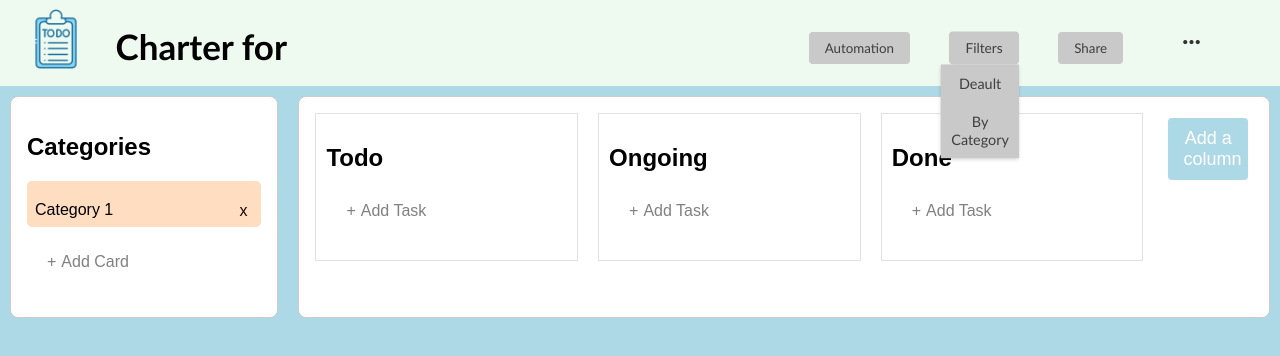
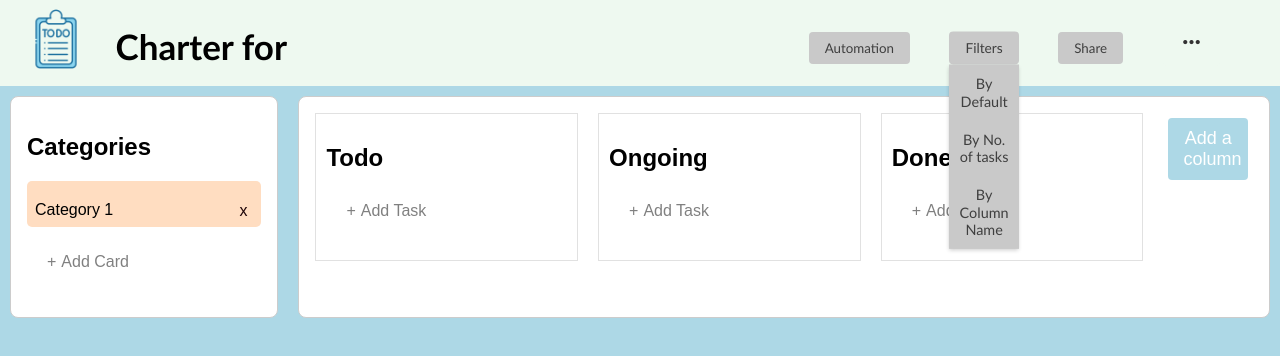
Before and after one commit to Amtizma/ProiectSOPM, a React (Create React App) app: page / in a window 1280 px wide. Both pictures are taken after a click on the button "Filters". Shown: the top 356 px of the page. Built offline with nearby package versions, Linux system fonts and the light colour scheme.

Commit message:
Filters working

```diff
--- a/src/AddTask.js
+++ b/src/AddTask.js
@@ -1,9 +1,9 @@
-import React, { useState } from 'react';
+import React, {useEffect, useState} from 'react';
 import './tasks.css';
 import TaskColumn from './TaskColumn';
 import AddColumnPopup from './AddColumnPopup';
 
-function AddTask() {
+function AddTask({sortOrder, setSortOrder }) {
   const [tasks, setTasks] = useState({
     todo: [],
     ongoing: [],
@@ -64,14 +64,40 @@ function AddTask() {
     }));
   };
 
+  const [taskCounts, setTaskCounts] = useState({
+    todo: 0,
+    ongoing: 0,
+    done: 0,
+  });
+
+  // Update task counts whenever tasks change
+  useEffect(() => {
+    const newTaskCounts = Object.fromEntries(
+        Object.entries(tasks).map(([category, categoryTasks]) => [category, categoryTasks.length])
+    );
+    setTaskCounts(newTaskCounts);
+  }, [tasks]);
+
+  // ... (other code)
+
+  const getSortedColumns = () => {
+    if (sortOrder === 'byName') {
+      return Object.keys(tasks).sort();
+    } else if (sortOrder === 'default') {
+      return Object.keys(tasks);
+    } else if (sortOrder === 'byTasks') {
+      return Object.keys(taskCounts).sort((a, b) => taskCounts[b] - taskCounts[a]);
+    }
+  };
+
   return (
       <div className="task-containers">
         <div className="task-columns">
-        {Object.entries(tasks).map(([category, categoryTasks]) => (
+          {getSortedColumns().map((category) => (
               <TaskColumn
                   key={category}
                   category={category}
-                tasks={categoryTasks}
+                  tasks={tasks[category]}
                   categories={Object.keys(tasks)}
                   onAddTask={handleAddTask}
                   onDeleteTask={deleteTasks}
@@ -94,4 +120,5 @@ function AddTask() {
   );
 }
 
+
 export default AddTask;
--- a/src/App.js
+++ b/src/App.js
@@ -1,4 +1,4 @@
-import React from 'react';
+import React, {useState} from 'react';
 import CategoryPage from './Category';
 import './categories.css';
 import './App.css';
@@ -7,12 +7,13 @@ import TopBar from './topbar';
 import TaskPage from './AddTask';
 
 const App = () => {
+    const [sortOrder, setSortOrder] = useState('default');
     return (
         <div className="App">
-            <TopBar />
+            <TopBar sortOrder={sortOrder} setSortOrder={setSortOrder}/>
             <div className="categoriesAndTasks">
             <CategoryPage />
-                <TaskPage/>
+                <TaskPage sortOrder={sortOrder} setSortOrder={setSortOrder} />
             </div>
         </div>
 
--- a/src/topbar.js
+++ b/src/topbar.js
@@ -4,7 +4,7 @@ import 'boxicons/css/boxicons.min.css';
 import logo from './images/logo.png';
 import ThemePopup from './ThemePopup';
 
-const TopBar = () => {
+function TopBar({ sortOrder, setSortOrder }) {
     const [showMenu, setShowMenu] = useState(false);
     const [showThemePopup, setShowThemePopup] = useState(false);
     const [showAuto, setShowAuto] = useState(false);
@@ -68,9 +68,9 @@ const TopBar = () => {
                                     {showFilters && (
                                         <div className="dropdown-menu">
                                             <ul>
-                                                <li>Deault</li>
-
-                                                <li>By Category</li>
+                                                <li onClick={() => setSortOrder('default')}>By Default</li>
+                                                <li onClick={() => setSortOrder('byTasks')}>By No. of tasks</li>
+                                                <li onClick={() => setSortOrder('byName')}>By Column Name</li>
                                             </ul>
                                         </div>
                                     )}
```
Lines whose indentation alone changed are shown as unchanged.
